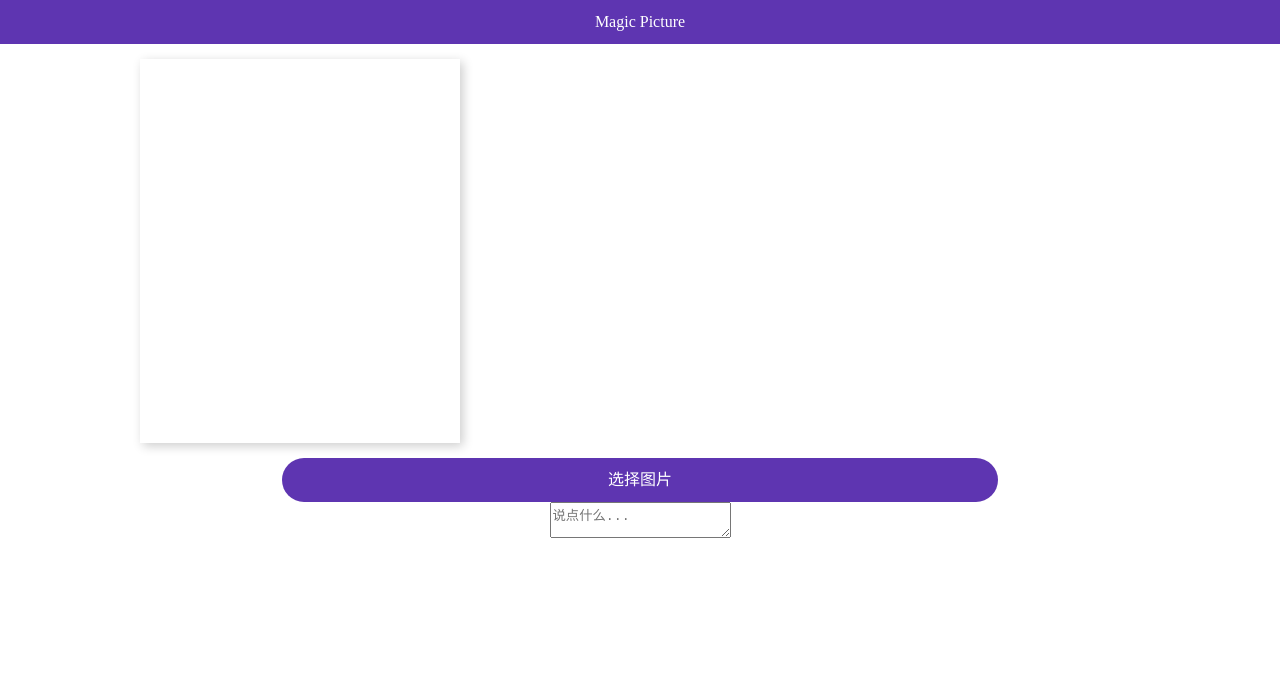
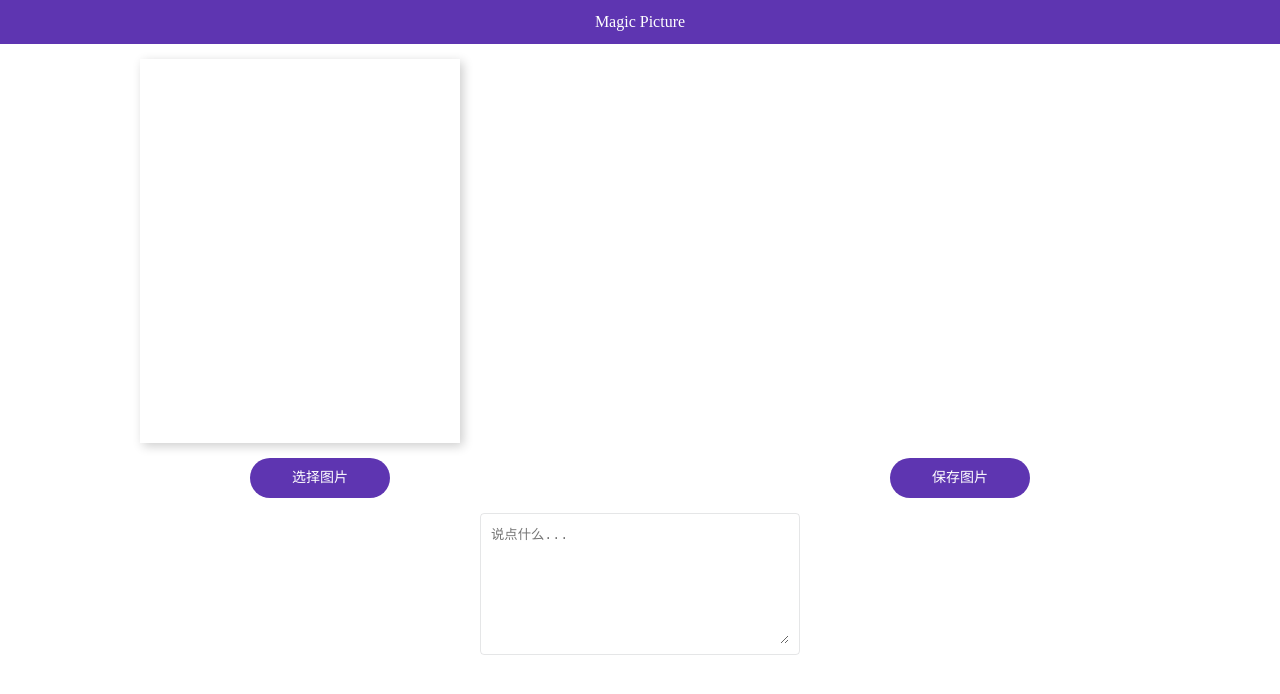
Before and after one commit to flypxx/imageFilters, a website: page src/page/index.html in a window 1280 px wide. Drawn offline with Linux system fonts and the light colour scheme.

Commit message:
finish page style

```diff
--- a/src/css/index.css
+++ b/src/css/index.css
@@ -1,5 +1,6 @@
 .page {
   width: 100%;
+  overflow: hidden;
 }
 .header {
   line-height: 44px;
@@ -24,13 +25,36 @@
   margin: 0 auto;
   box-shadow: 3px 3px 10px rgba(3, 3, 3, .2);
 }
-.picture-selector {
-  width: 56%;
+.opreate-option {
+  display: flex;
+  height: 40px;
+  width: 100%;
   text-align: center;
+}
+.picture-selector, .picture-save {
+  flex: 0 0 50%;
   margin: 0 auto;
-  height: 44px;
-  line-height: 44px;
-  border-radius: 22px;
+  max-width: 140px;
+  line-height: 40px;
+  height: 40px;
+  border-radius: 20px;
   background-color: #5e35b1;
   color: #fff;
+  font-size: 14px;
 }
+.controller .text {
+  margin: 15px auto;
+  padding: 10px;
+  width: 320px;
+  box-sizing: border-box;
+  overflow: hidden;
+  border-radius: 4px;
+  border: 1px solid rgba(7, 17, 27,.1);
+}
+.text-area {
+  display: block;
+  padding: 0;
+  width: 100%;
+  height: 120px;
+  border: 0;
+}
--- a/src/page/index.html
+++ b/src/page/index.html
@@ -1,6 +1,5 @@
 <!DOCTYPE html>
 <html>
-
 <head>
   <meta charset="utf-8">
   <title>magic picture</title>
@@ -25,7 +24,10 @@
         </div>
       </div>
       <div class="controller">
-        <div class="picture-selector">选择图片</div>
+        <div class="opreate-option">
+          <div class="picture-selector">选择图片</div>
+          <div class="picture-save">保存图片</div>
+        </div>
         <div class="text">
           <textarea class="text-area" placeholder="说点什么..."></textarea>
         </div>
```
